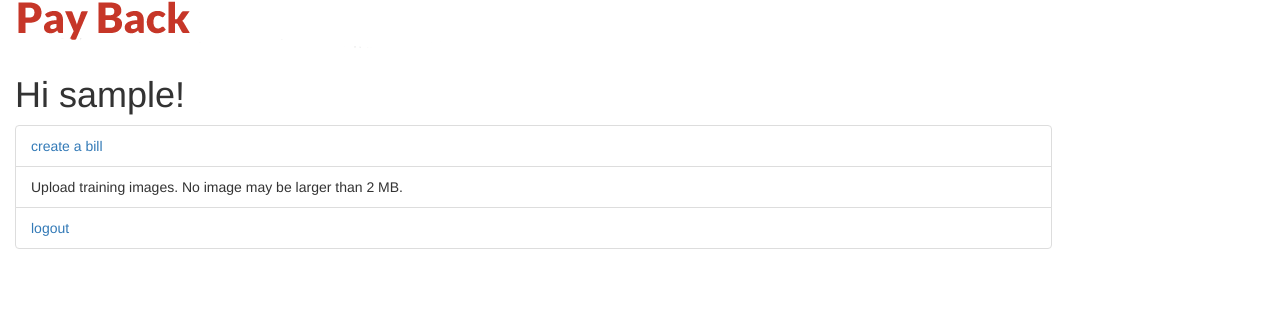
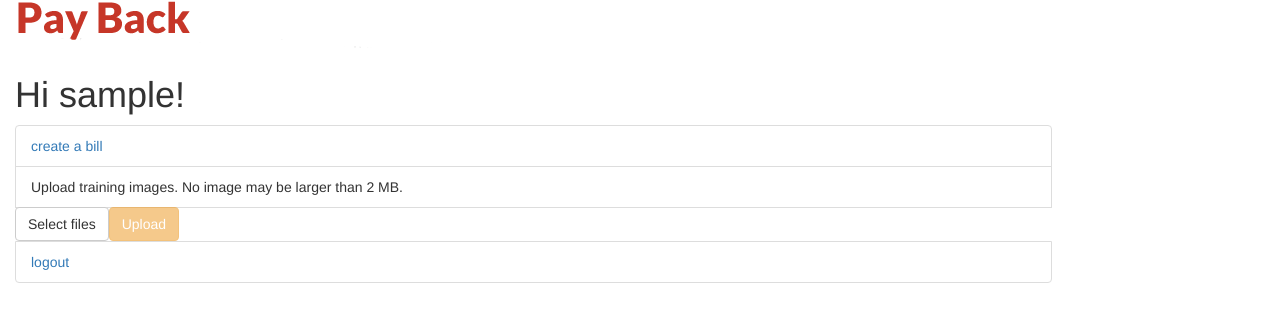
Before and after one commit to pscollins/payback, a Python web app: template service/templates/my_profile.html in a window 1280 px wide. Shown: the top 322 px of the page. Run offline with Jinja, Linux system fonts and the light colour scheme; the template is opened without the code that fills it: most values are stand-ins (such as "Sample title", 1, 10 or a date in 2020); some libraries are stand-ins or nearby versions.

Commit message:
footwork to get split pages working

```diff
--- a/service/templates/facebook_signup.html
+++ b/service/templates/facebook_signup.html
@@ -1,6 +1,7 @@
 {% extends "base.html" %}
 {% from "macro.html" import disable_uploader, multifile_upload %}
 
+{% block content %}
 <p> Next, link your account to Facebook so that we can learn what you look
  like from your pictures. </p>
 
@@ -21,7 +22,7 @@ function loginStateCallback(response) {
     console.log("Response: ", response);
 
     if(response.status == 'connected') {
-      $("#submit").submit();
+      console.log("Something went right!");
     } else {
       console.log("Something went wrong!");
     }
--- a/service/templates/macro.html
+++ b/service/templates/macro.html
@@ -10,7 +10,7 @@
     {% endwith %}
 {%- endmacro %}
 
-{% macro disable_uploader(do_button_style) -%}
+{% macro disable_uploader(do_button_style=True) -%}
   <script>
 	$(document).ready(function () {
 		$("#file-selector").change(function() {
@@ -25,6 +25,22 @@
 	});
   </script>
 {%- endmacro %}
+
+
+{% macro multifile_upload() -%}
+  <form method="POST" action="" enctype="multipart/form-data">
+	<div class="input-group">
+	  <span class="btn btn-default btn-file">
+	    <input id="file-selector" type="file" name="set" multiple>
+		Select files
+	  </span>
+	  <button id="upload-button" type="submit" class="btn btn-warning"
+              disabled>
+        Upload
+      </button>
+	</div>
+  </form>
+{% endmacro %}
 
 {% macro facebook_init() -%}
   <script>
```
Also changed, not shown: service/views.py (+11 -3 lines).
